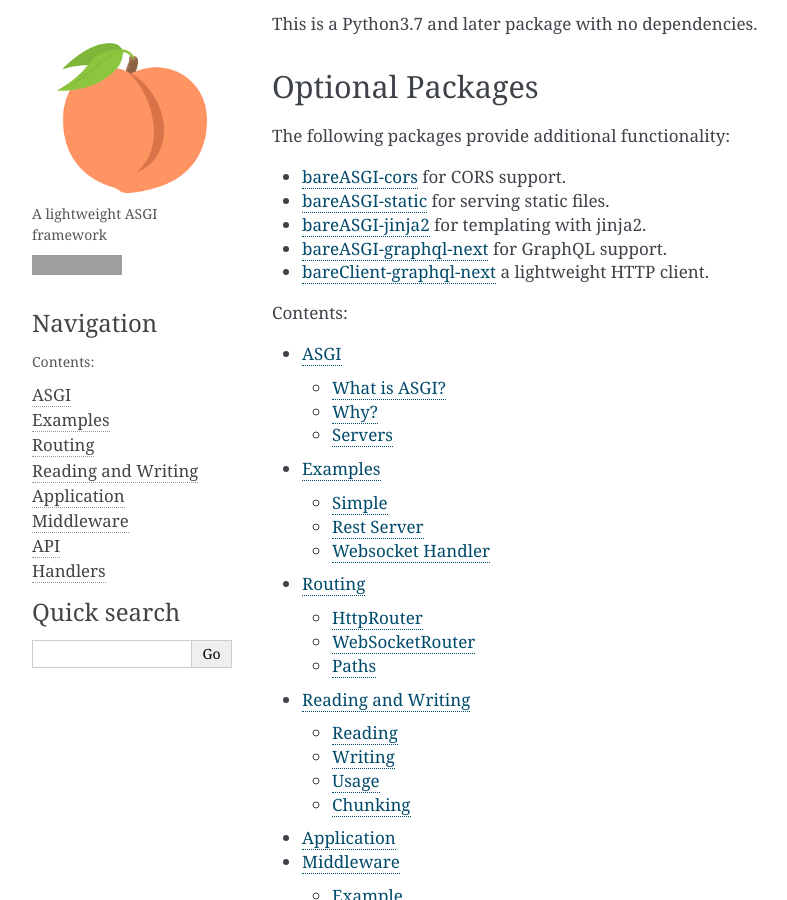
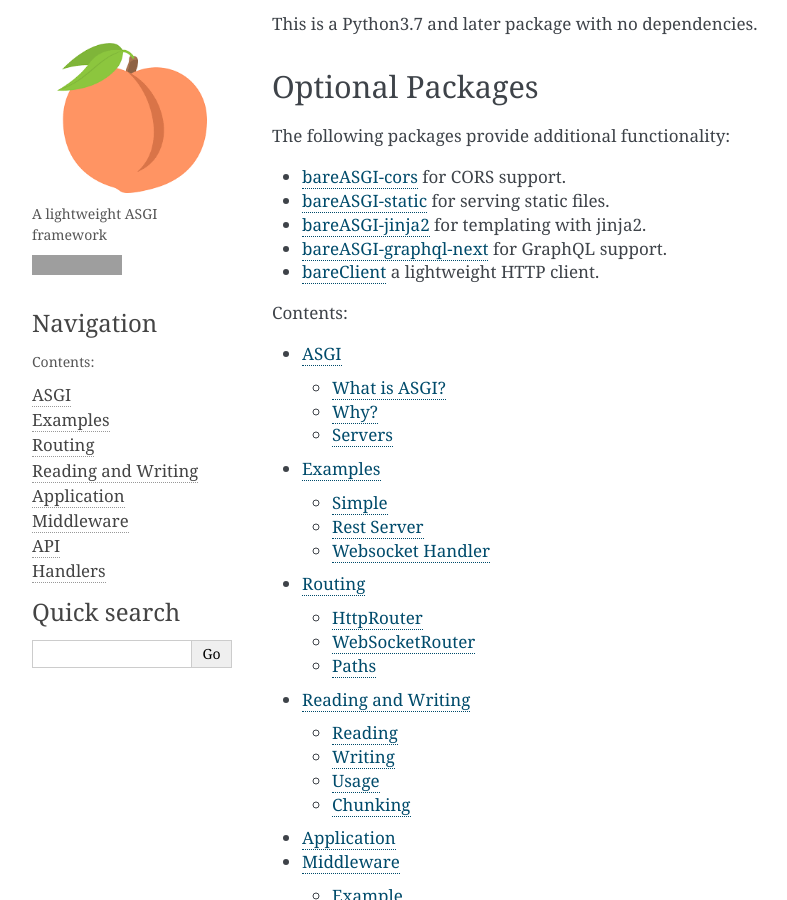
Before and after one commit to rob-blackbourn/bareASGI, a Sphinx documentation site: the page built from docs/index.rst, in a window 1280 px wide and 900 px high, scrolled down 1238 px, cut to the strip 0-900 px from the top of the window. Shown: the whole strip, without its empty margins (170-957 px from the left). Built offline with Sphinx 7.4.7, drawn with Linux system fonts in a browser that asks for light colours; grey boxes are pictures that could not be loaded.

Commit message:
Fixed a typo

```diff
--- a/docs/index.rst
+++ b/docs/index.rst
@@ -62,7 +62,7 @@ The following packages provide additional functionality:
 * `bareASGI-static <https://bareasgi-static.readthedocs.io/en/latest/>`_ for serving static files.
 * `bareASGI-jinja2 <https://bareasgi-jinja2.readthedocs.io/en/latest/>`_ for templating with jinja2.
 * `bareASGI-graphql-next <https://bareasgi-graphql-next.readthedocs.io/en/latest/>`_ for GraphQL support.
-* `bareClient-graphql-next <https://bareclient.readthedocs.io/en/latest/>`_ a lightweight HTTP client.
+* `bareClient <https://bareclient.readthedocs.io/en/latest/>`_ a lightweight HTTP client.
 
 
 .. toctree::
```
